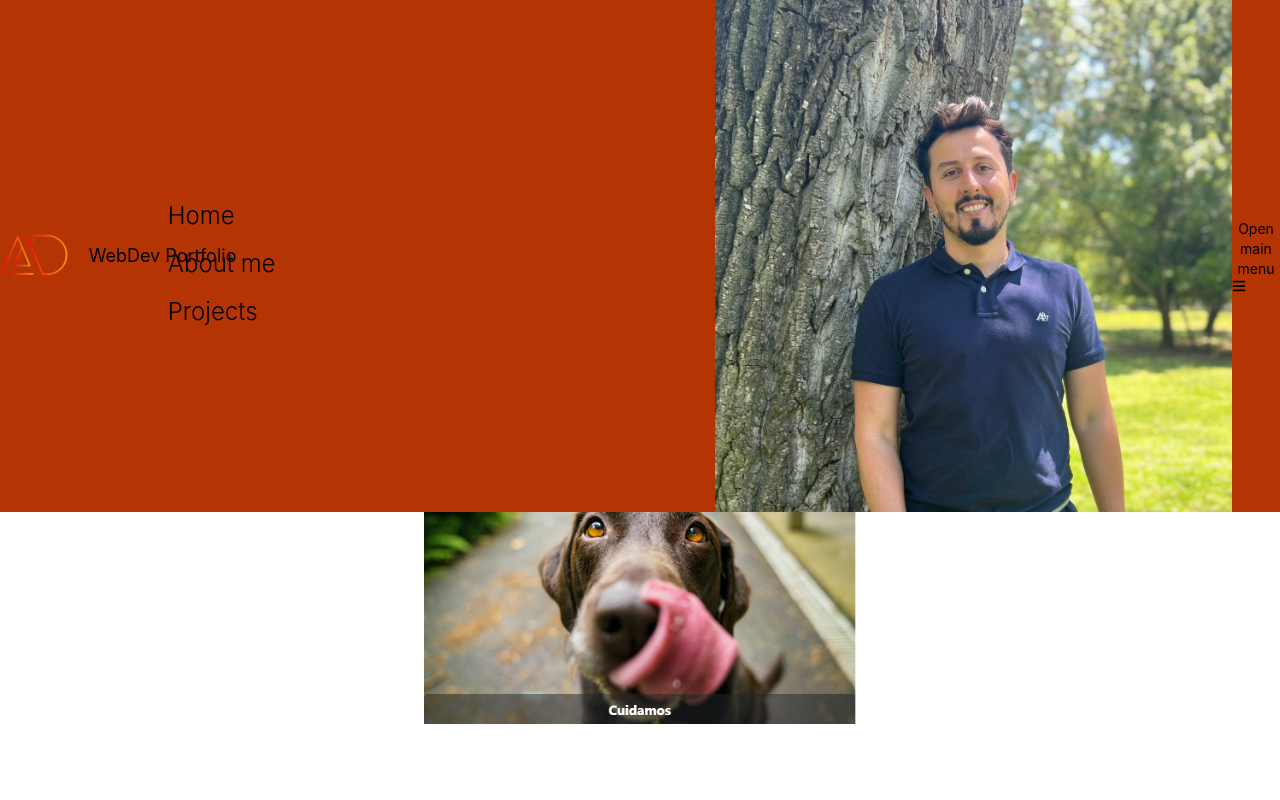
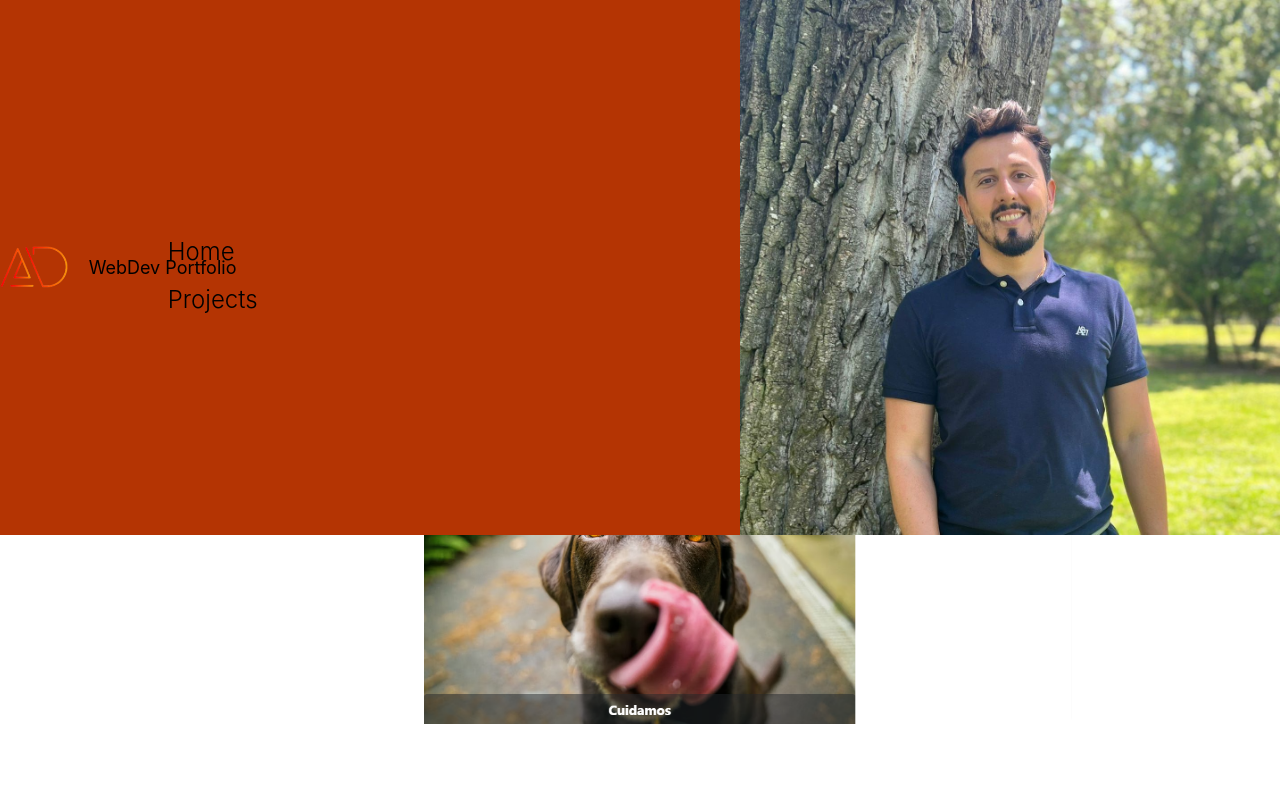
Before and after one commit to AlejandroDuqueG-design/Portfolio, a React (Vite) app: page / in a window 1280 px wide. Shown: the top 800 px of the page. Built offline with nearby package versions, Linux system fonts and the light colour scheme.

Commit message:
style: removed "About me" text from NavBar

```diff
--- a/src/components/NavBar.tsx
+++ b/src/components/NavBar.tsx
@@ -23,17 +23,11 @@ function NavBar() {
         <Link to="/aboutme">
           <Avatar alt="Profile" img={profileimg} rounded />
         </Link>
-        <NavbarToggle />
       </div>
       <NavbarCollapse>
         <Link to="/">
           <NavbarLink className="text-black text-2xl font-light hover:text-indigo-800" active={location.pathname === "/"}>
             Home
-          </NavbarLink>
-        </Link>
-        <Link to="/aboutme">
-          <NavbarLink className="text-black text-2xl font-light hover:text-indigo-800" active={location.pathname === "/aboutme"}>
-            About me
           </NavbarLink>
         </Link>
         <Link to="/projects">
```
